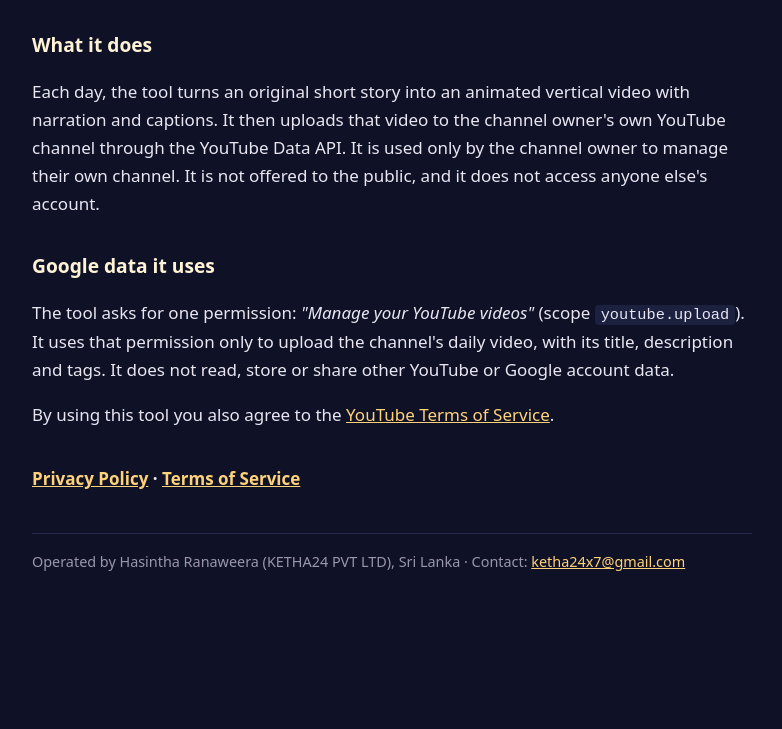
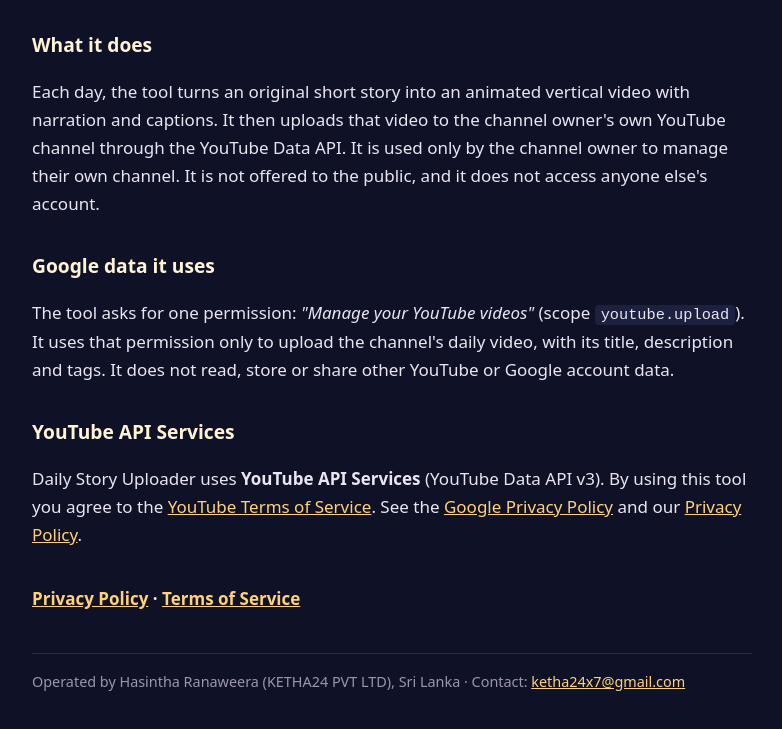
Before and after one commit to Hasintha9638/Hasintha9638.github.io, a plain HTML site: page index.html in a window 1280 px wide. Shown: the part 191-920 px from the top of the page, without its empty margins (248-1030 px from the left). Before the commit the page ends 837 px from the top, so only its background shows below. Drawn offline with Linux system fonts and the light colour scheme.

Commit message:
Add YouTube API Services notice to home page
Co-Authored-By: Claude Opus 5.5 <noreply@anthropic.com>
Claude-Session: https://claude.ai/code/session_014ULcLdtpwiMGEF6ViCuQUS

```diff
--- a/index.html
+++ b/index.html
@@ -17,7 +17,8 @@
   <h2>Google data it uses</h2>
   <p>The tool asks for one permission: <em>"Manage your YouTube videos"</em> (scope <code>youtube.upload</code>). It uses that permission only to upload the channel's daily video, with its title, description and tags. It does not read, store or share other YouTube or Google account data.</p>
 
-  <p>By using this tool you also agree to the <a href="https://www.youtube.com/t/terms">YouTube Terms of Service</a>.</p>
+  <h2>YouTube API Services</h2>
+  <p>Daily Story Uploader uses <strong>YouTube API Services</strong> (YouTube Data API v3). By using this tool you agree to the <a href="https://www.youtube.com/t/terms">YouTube Terms of Service</a>. See the <a href="https://policies.google.com/privacy">Google Privacy Policy</a> and our <a href="privacy.html">Privacy Policy</a>.</p>
 
   <p class="links"><a href="privacy.html">Privacy Policy</a> · <a href="terms.html">Terms of Service</a></p>
   <footer>Operated by Hasintha Ranaweera (KETHA24 PVT LTD), Sri Lanka · Contact: <a href="mailto:ketha24x7@gmail.com">ketha24x7@gmail.com</a></footer>
```
